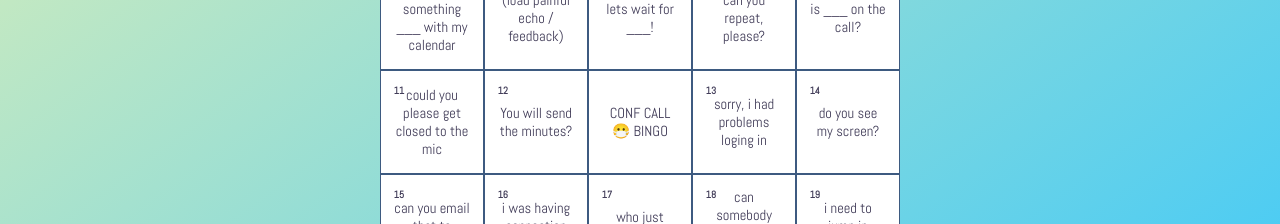
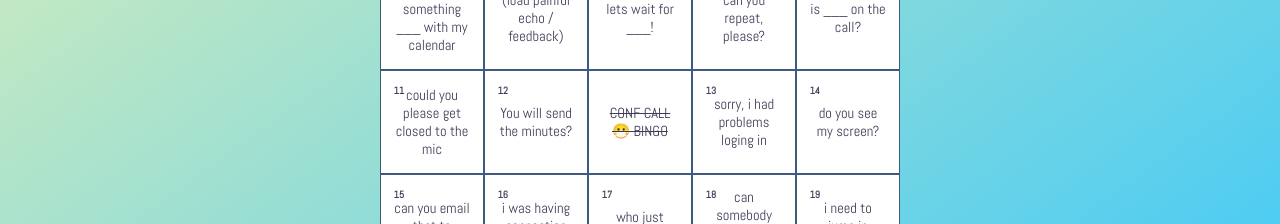
Before and after one commit to abrandao2/sensoryminds-bingo, a React (Create React App) app: page / in a window 1280 px wide. Shown: the part 278-502 px from the top of the page. Built offline with nearby package versions, Linux system fonts and the light colour scheme.

Commit message:
Fix styling bugs

```diff
--- a/src/App.tsx
+++ b/src/App.tsx
@@ -1,7 +1,7 @@
 import React, { useState } from 'react';
 
 import './App.css';
-import BingoCardCell, { BINGO_CARD_CENTER } from './types/bingoTypes';
+import BingoCardCell, { BINGO_CARD_CENTER, ShapeType } from './types/bingoTypes';
 import generateBingoState from './utils/generateBingoState';
 
 function App() {
@@ -26,18 +26,53 @@ function App() {
     }, 2000);
   };
 
-  const switchCellsStyle = (indices: Array<Array<number>>, activate: boolean, calledBy: string): void => {
+  const switchCellsStyle = (indices: Array<Array<number>>, activate: boolean, calledBy: ShapeType): void => {
     const bingoRowsCopy = bingoRows.map((x: Array<BingoCardCell>) => x);
-    console.log(indices, activate, calledBy)
 
-    // indices.forEach((indexPair: Array<number>) => {
-    //   if (!bingoRowsCopy[indexPair[0]][indexPair[1]].partOfStructure) {
-    //     bingoRowsCopy[indexPair[0]][indexPair[1]].active = activate;
-    //     bingoRowsCopy[indexPair[0]][indexPair[1]].partOfStructure = activate;
-    //   } else {
-    //     bingoRowsCopy[indexPair[0]][indexPair[1]].active = activate;
-    //   }
-    // });
+    indices.forEach((indexPair: Array<number>) => {
+      const currentCell: BingoCardCell = bingoRowsCopy[indexPair[0]][indexPair[1]];
+
+      if (activate) {
+        currentCell.active = activate;
+
+        switch (calledBy) {
+          case ShapeType.Row:
+            currentCell.partOfRow = true;
+            break;
+          case ShapeType.Column:
+            currentCell.partOfColumn = true;
+            break;
+          case ShapeType.MainDiagonal:
+            currentCell.partOfMainDiag = true;
+            break;
+          case ShapeType.SecondaryDiagonal:
+            currentCell.partOfSecDiag = true;
+            break;
+        }
+      } else {
+        switch (calledBy) {
+          case ShapeType.Row:
+            if (!currentCell.partOfColumn && !currentCell.partOfMainDiag && !currentCell.partOfSecDiag) {
+              currentCell.active = false;
+            }
+            break;
+          case ShapeType.Column:
+            if (!currentCell.partOfRow && !currentCell.partOfMainDiag && !currentCell.partOfSecDiag) {
+              currentCell.active = false;
+            }
+            break;
+          case ShapeType.MainDiagonal:
+            if (!currentCell.partOfRow && !currentCell.partOfColumn && !currentCell.partOfSecDiag) {
+              currentCell.active = false;
+            }
+            break;
+          case ShapeType.SecondaryDiagonal:
+            if (!currentCell.partOfRow && !currentCell.partOfColumn && !currentCell.partOfMainDiag) {
+              currentCell.active = false;
+            }
+        }
+      }
+    });
 
     setBingoRows(bingoRowsCopy);
   };
@@ -50,11 +85,12 @@ function App() {
     bingoRows[rowIndex].forEach((cell: BingoCardCell, colIndex: number) => {
       if (cell.crossed) {
         cellsInRowCrossedCount++;
-        indices.push([rowIndex, colIndex]);
       }
+
+      indices.push([rowIndex, colIndex]);
     });
 
-    switchCellsStyle(indices, cellsInRowCrossedCount === bingoRows.length, 'checkRow');
+    switchCellsStyle(indices, cellsInRowCrossedCount === bingoRows.length, ShapeType.Row);
 
     if (cellsInRowCrossedCount === bingoRows.length) {
       setScoreMessage('You\'ve scored a row!');
@@ -70,15 +106,16 @@ function App() {
     bingoRows.forEach((row: Array<BingoCardCell>, rowIndex: number) => {
       if (row[colIndex].crossed) {
         cellsInColCrossedCount++;
-        indices.push([rowIndex, colIndex]);
       }
+
+      indices.push([rowIndex, colIndex]);
     });
 
     if (cellsInColCrossedCount === bingoRows.length) {
       setMessage('You\'ve scored a column!');
     }
 
-    switchCellsStyle(indices, cellsInColCrossedCount === bingoRows.length, 'checkCol');
+    switchCellsStyle(indices, cellsInColCrossedCount === bingoRows.length, ShapeType.Column);
 
     return cellsInColCrossedCount === bingoRows.length;
   };
@@ -90,7 +127,6 @@ function App() {
     bingoRows.forEach((row: Array<BingoCardCell>, index: number) => {
       if (row[index].crossed) {
         mainDiagCellsCrossedCount++;
-
       }
 
       indices.push([index, index]);
@@ -105,7 +141,7 @@ function App() {
       }
     }
 
-    switchCellsStyle(indices, mainDiagCellsCrossedCount === bingoRows.length, 'checkMainDiag');
+    switchCellsStyle(indices, mainDiagCellsCrossedCount === bingoRows.length, ShapeType.MainDiagonal);
 
     return mainDiagCellsCrossedCount === bingoRows.length;
   };
@@ -119,7 +155,7 @@ function App() {
         secDiagCellsCrossedCount++;
       }
 
-      indices.push([index, index]);
+      indices.push([index, (bingoRows.length - 1) - index]);
     });
 
     if (!secondaryDiagonalCrossed) {
@@ -131,7 +167,9 @@ function App() {
       }
     }
 
-    switchCellsStyle(indices, secDiagCellsCrossedCount === bingoRows.length, 'checkSecDiag');
+    console.log(indices)
+
+    switchCellsStyle(indices, secDiagCellsCrossedCount === bingoRows.length, ShapeType.SecondaryDiagonal);
 
     return secDiagCellsCrossedCount === bingoRows.length;
   };
@@ -168,8 +206,8 @@ function App() {
               <button
                 id={`${rowIndex}-${colIndex}`}
                 key={`${colIndex}-${cell.id}`}
+                className={`bingo-cell ${cell.crossed ? 'cell-crossed' : ''} ${cell.active ? 'cell-active' : ''}`}
                 disabled
-                className="bingo-cell"
               >
                 CONF CALL 😷 BINGO
               </button>
```
